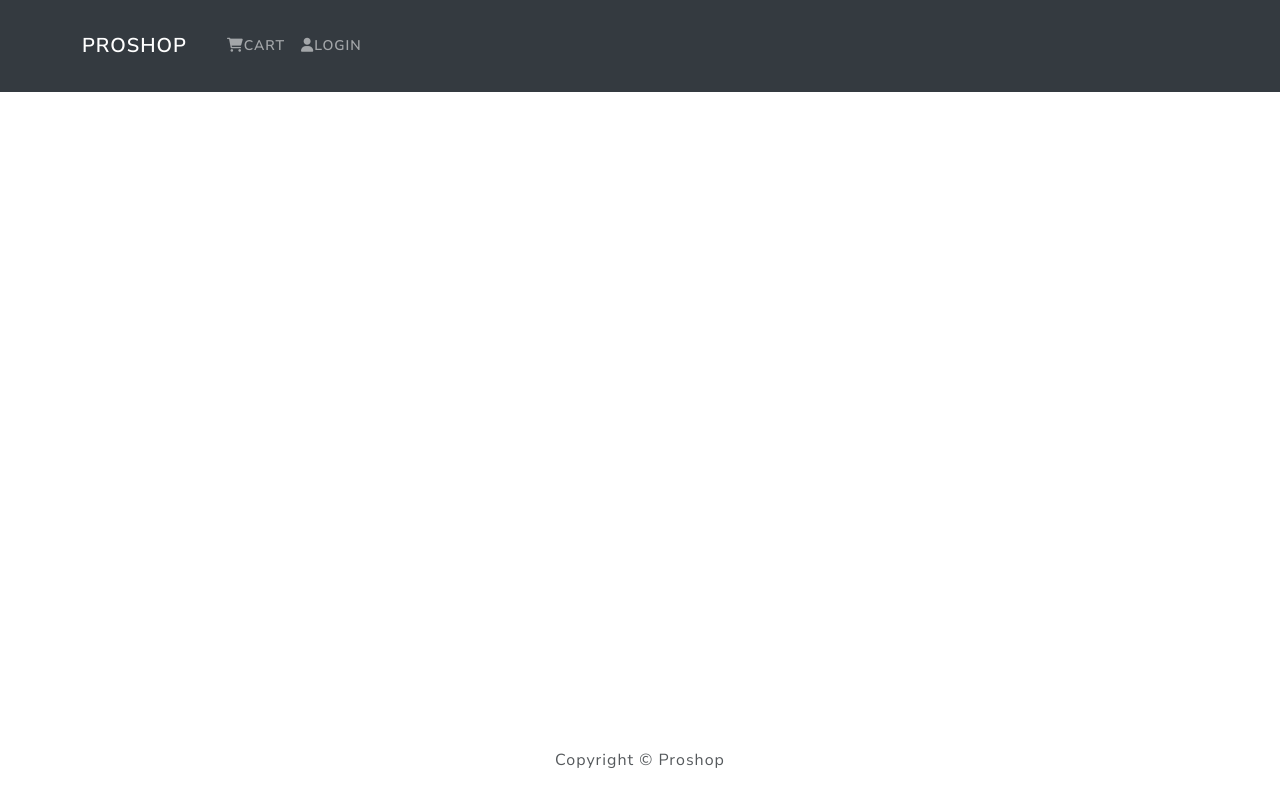
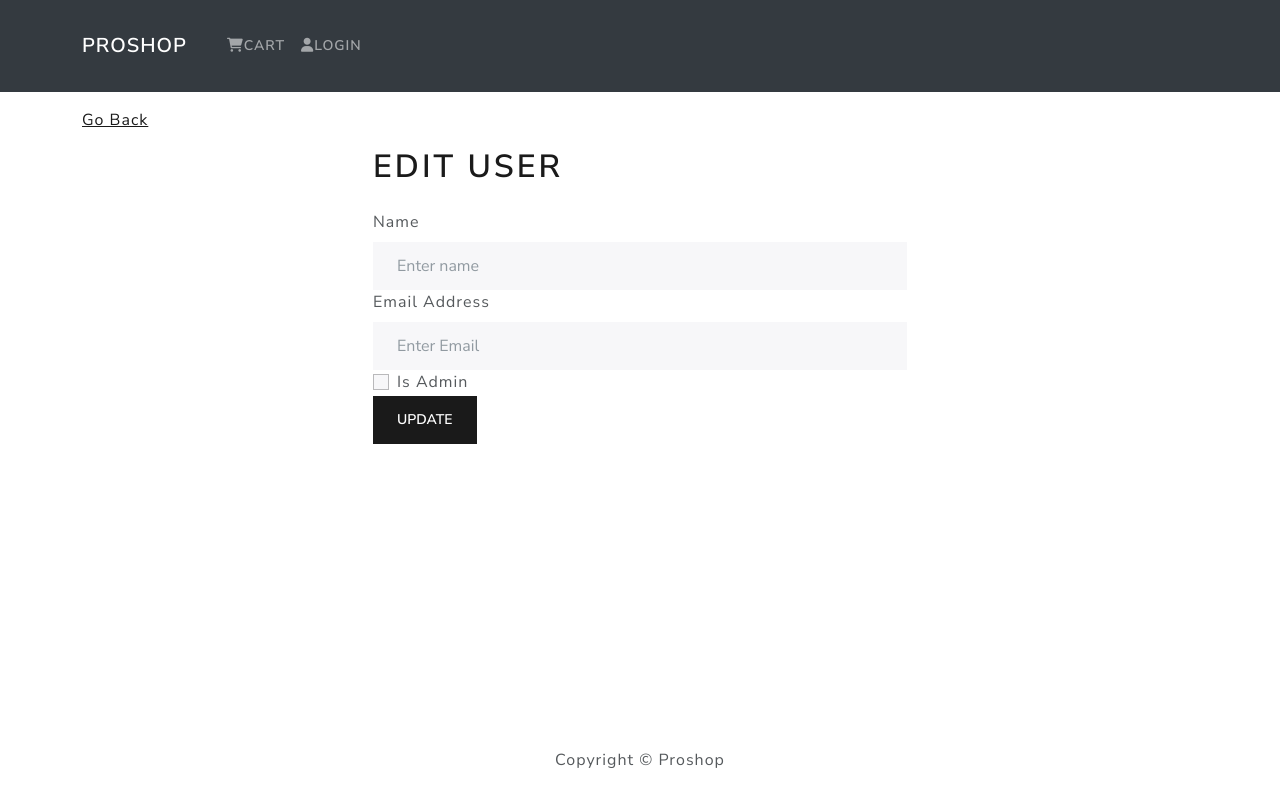
Before and after one commit to andres-condezo/ecommerce, a React (Create React App) app in the folder frontend/: page /admin/user/1/edit in a window 1280 px wide. Built offline with nearby package versions, Linux system fonts and the light colour scheme.

Commit message:
Create url for user edit

```diff
--- a/frontend/src/App.js
+++ b/frontend/src/App.js
@@ -12,6 +12,7 @@ import ProductScreen from "./screens/ProductScreen";
 import ProfileScreen from "./screens/ProfileScreen";
 import { RegisterScreen } from "./screens/RegisterScreen";
 import { ShippingScreen } from "./screens/ShippingScreen";
+import { UserEditScreen } from "./screens/UserEditScreen";
 import { UserListScreen } from "./screens/UserListScreen";
 
 function App() {
@@ -35,6 +36,7 @@ function App() {
             <Route path="/cart" element={<CartScreen />} />
 
             <Route path="/admin/userlist" element={<UserListScreen />} />
+            <Route path="/admin/user/:id/edit" element={<UserEditScreen />} />
           </Routes>
         </Container>
       </main>
```
